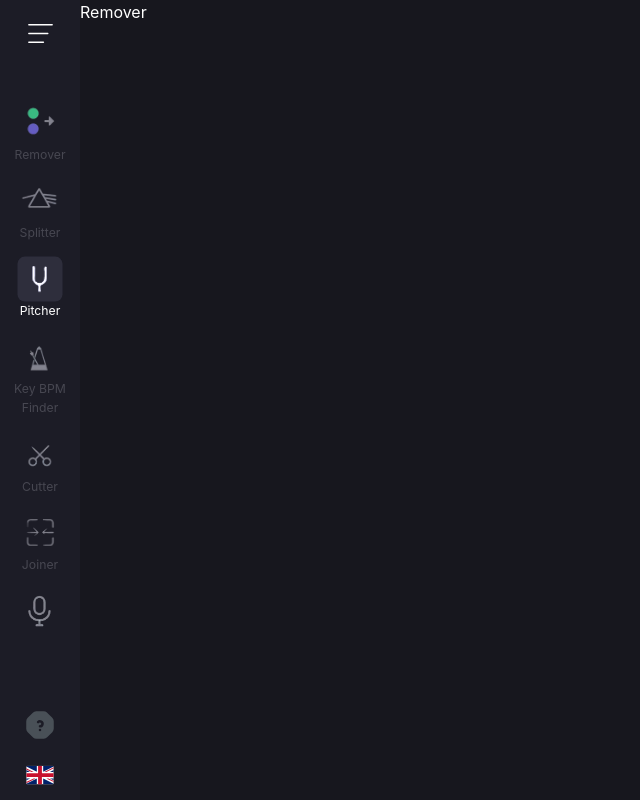
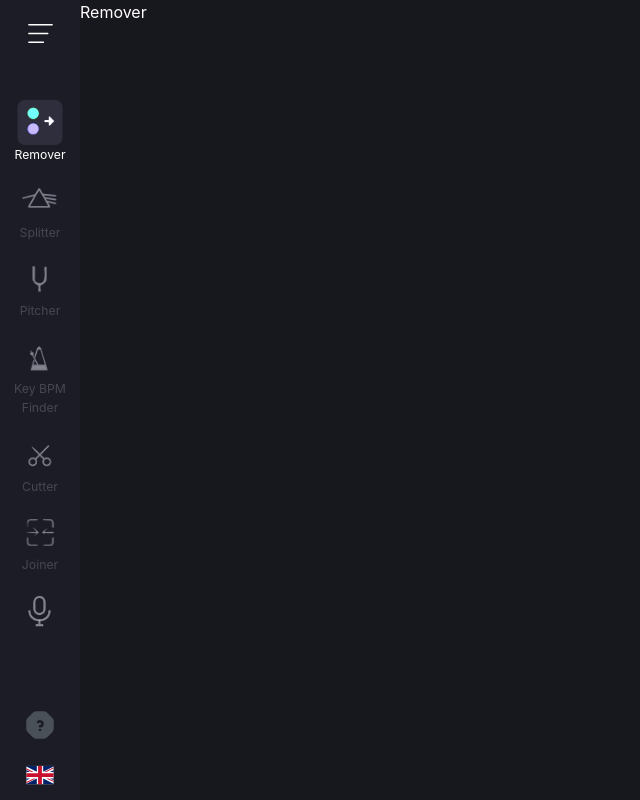
Before and after one commit to vkumar8192449/Technical-Assignment, a Next.js app: page / in a window 1280 px wide. Shown: the whole page, without its empty margins (0-640 px from the left). Built offline with nearby package versions, Linux system fonts and the light colour scheme.

Commit message:
redirect routes

```diff
--- a/src/app/layout.js
+++ b/src/app/layout.js
@@ -1,6 +1,9 @@
 import localFont from "next/font/local";
 import "./globals.css";
 import '@mantine/core/styles.css';
+import { NavbarMinimal } from "@/components/NavbarMinimal";
+import styles from "./page.module.css";
+
 
 import { ColorSchemeScript, MantineProvider } from '@mantine/core';
 
@@ -27,7 +30,12 @@ export default function RootLayout({ children }) {
         <ColorSchemeScript />
       </head>
       <body className={`${geistSans.variable} ${geistMono.variable}`}>
-        <MantineProvider>{children}</MantineProvider>
+        <MantineProvider>
+          <div className={styles["main-box"]}>
+            <NavbarMinimal />
+            {children}
+          </div>
+        </MantineProvider>
       </body>
     </html>
   );
--- a/src/app/page.js
+++ b/src/app/page.js
@@ -1,14 +1,8 @@
-import { NavbarMinimal } from "../components/NavbarMinimal";
 import { Remover } from "../components/Remover";
-import styles from "./page.module.css";
+
 
 export default function Home() {
   return (
-    <>
-      <div className={styles["main-box"]}>
-        <NavbarMinimal />
-        <Remover />
-      </div>
-    </>
+    <Remover />
   );
 }
--- a/src/components/NavbarMinimal.jsx
+++ b/src/components/NavbarMinimal.jsx
@@ -1,6 +1,7 @@
 "use client";
 
-import { useState } from "react";
+import Link from "next/link";
+import { useState, useEffect } from "react";
 import { Center, Tooltip, UnstyledButton, Stack, rem } from "@mantine/core";
 import classes from "./NavbarMinimal.module.css";
 import {
@@ -16,9 +17,8 @@ import {
   Support,
 } from "./icons";
 
-function NavbarLink({ icon: Icon, label, active, onClick }) {
+function NavbarLink({ icon: Icon, active, onClick }) {
   return (
-    <Tooltip label={label} position="right" transitionProps={{ duration: 0 }}>
     <UnstyledButton
       onClick={onClick}
       className={classes.link}
@@ -26,25 +26,25 @@ function NavbarLink({ icon: Icon, label, active, onClick }) {
     >
       <Icon style={{ width: rem(20), height: rem(20) }} stroke={1.5} />
     </UnstyledButton>
-    </Tooltip>
   );
 }
 
 const mockdata = [
-  { icon: remover, label: "Remover" },
-  { icon: SplitterIcon, label: "Splitter" },
-  { icon: Pitcher, label: "Pitcher" },
-  { icon: Bpm, label: "Key BPM Finder" },
-  { icon: Cutter, label: "Cutter" },
-  { icon: Direct, label: "Joiner" },
-  { icon: Mike, label: "Recorder" },
-  { icon: Karaoke, label: "Karaoke" },
+  { icon: remover, label: "Remover", url: "/" },
+  { icon: SplitterIcon, label: "Splitter", url: "/splitter-ai" },
+  { icon: Pitcher, label: "Pitcher", url: "/pitch" },
+  { icon: Bpm, label: "Key BPM Finder", url: "/key-bpm-finder" },
+  { icon: Cutter, label: "Cutter", url: "/cutter" },
+  { icon: Direct, label: "Joiner", url: "/joiner" },
+  { icon: Mike, label: "Recorder", url: "/voice-recorder" },
+  { icon: Karaoke, label: "Karaoke", url: "/karaoke" },
 ];
 
 export function NavbarMinimal() {
-  const [active, setActive] = useState(2);
+  const [active, setActive] = useState(0);
 
   const links = mockdata.map((link, index) => (
+    <Link href={link.url} style={{ textDecoration: "none" }}>
       <div
         key={link.label}
         style={{
@@ -61,6 +61,7 @@ export function NavbarMinimal() {
           onClick={() => setActive(index)}
         />
         <p
+          onClick={() => setActive(index)}
           style={{
             color: index === active ? "#fff" : "#474751",
             fontSize: "0.85rem",
@@ -71,7 +72,16 @@ export function NavbarMinimal() {
           {link.label}
         </p>
       </div>
+    </Link>
   ));
+
+  useEffect(() => {
+    for (let i = 0; i < mockdata.length; i++) {
+      if (window.location.href.includes(mockdata[i].url)) {
+        setActive(i);
+      }
+    }
+  }, []);
 
   return (
     <>
@@ -111,7 +121,9 @@ export function NavbarMinimal() {
 
         <div className={classes.navbarLast}>
           <Stack justify="center" gap={0}>
+            <Link href="/support">
               <NavbarLink icon={Support} label="support" />
+            </Link>
             <div style={{ transform: "scale(0.55)" }}>
               <NavbarLink icon={Flag} label="Logout" />
             </div>
```
Also changed, not shown: src/app/cutter/page.jsx (+1 -10 lines), src/app/joiner/page.jsx (+1 -10 lines), src/app/karaoke/page.jsx (+1 -10 lines), src/app/key-bpm-finder/page.jsx (+1 -10 lines), src/app/pitch/page.jsx (+1 -10 lines), src/app/splitter-ai/page.jsx (+1 -10 lines), src/app/support/page.jsx (+1 -10 lines), src/app/voice-recorder/page.jsx (+1 -6 lines). Lines whose indentation alone changed are shown as unchanged.
